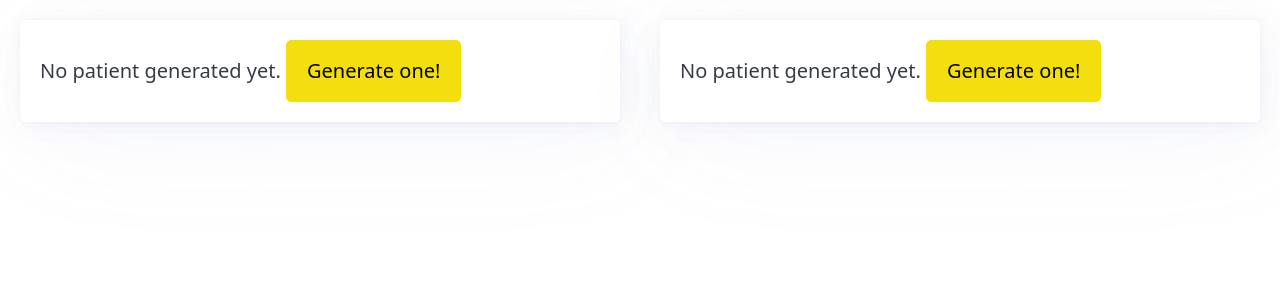
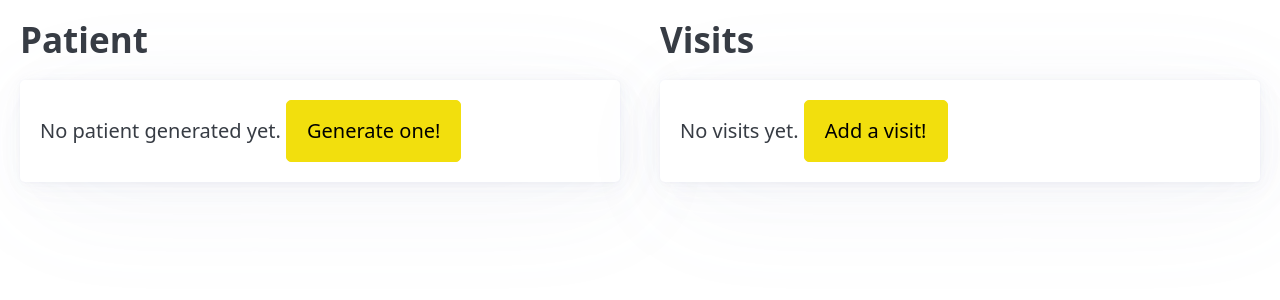
Before and after one commit to CMDJojo/ehr-param-generator, a Vue app: page / in a window 1280 px wide. Shown: the top 300 px of the page. Built offline with nearby package versions, Linux system fonts and the light colour scheme.

Commit message:
Add visits

```diff
--- a/src/App.vue
+++ b/src/App.vue
@@ -1,5 +1,6 @@
 <script setup lang="ts">
 import PatientSampler from './components/PatientSampler.vue'
+import VisitsSampler from './components/VisitsSampler.vue'
 </script>
 
 <template>
@@ -8,7 +9,7 @@ import PatientSampler from './components/PatientSampler.vue'
       <PatientSampler />
     </div>
     <div class="container split-inside">
-      <PatientSampler />
+      <VisitsSampler />
     </div>
   </main>
 </template>
--- a/src/components/PatientSampler.vue
+++ b/src/components/PatientSampler.vue
@@ -14,6 +14,7 @@ function newPatient() {
 </script>
 
 <template>
+  <h2>Patient</h2>
   <article v-if="patient">
     <header>
       {{ patient.name }}
--- /dev/null
+++ b/src/components/VisitSampler.vue
@@ -0,0 +1,28 @@
+<script setup lang="ts">
+import VisitView from '@/components/VisitView.vue'
+import { Visit } from '@/ts/visit.ts'
+
+defineProps<{
+  visit: Visit
+}>()
+
+const emit = defineEmits(['regenerate'])
+
+function newVisit() {
+  emit('regenerate')
+}
+</script>
+
+<template>
+  <article>
+    <VisitView :visit="visit" />
+
+    <footer>Not happy with this visit? Get a <a @click="newVisit">new one!</a></footer>
+  </article>
+</template>
+
+<style scoped>
+a {
+  cursor: pointer;
+}
+</style>
--- /dev/null
+++ b/src/components/VisitView.vue
@@ -0,0 +1,20 @@
+<script setup lang="ts">
+import { Visit } from '@/ts/visit'
+
+defineProps<{ visit: Visit }>()
+</script>
+
+<template>
+  Reason for visit: <strong>{{ visit.cause }}</strong>
+  <br />
+  <br />
+  <details>
+    <summary>
+      Handled by <strong>{{ visit.staff.name }}</strong
+      >, the {{ visit.staff.age }} year old {{ visit.staff.occupation }} on the clinic.
+    </summary>
+    {{ visit.staff.description }}
+  </details>
+</template>
+
+<style scoped></style>
--- /dev/null
+++ b/src/components/VisitsSampler.vue
@@ -0,0 +1,62 @@
+<script setup lang="ts">
+import { ref, type Ref } from 'vue'
+import { Prng } from '@/ts/prng.ts'
+import { Visit } from '@/ts/visit.ts'
+import VisitSampler from '@/components/VisitSampler.vue'
+
+const visits: Ref<Visit[]> = ref([])
+
+const defDeleteMsg = 'Delete all visits'
+const deleteMsg = ref(defDeleteMsg)
+
+function newVisit() {
+  const prng = Prng.randomSeed()
+  const visit = new Visit(prng)
+  visits.value.push(visit)
+}
+
+function regenerate(index: number) {
+  const prng = Prng.randomSeed()
+  const visit = new Visit(prng)
+  visits.value[index] = visit
+}
+
+function deleteAll() {
+  if (deleteMsg.value === defDeleteMsg) {
+    deleteMsg.value = 'Really delete all?'
+    setTimeout(() => (deleteMsg.value = defDeleteMsg), 5000)
+  } else {
+    visits.value = []
+  }
+}
+</script>
+
+<template>
+  <h2>Visits</h2>
+
+  <article v-if="visits.length === 0">
+    No visits yet. <button @click="newVisit">Add a visit!</button>
+  </article>
+  <template v-else>
+    <VisitSampler
+      v-for="(visit, idx) in visits"
+      :key="idx"
+      @regenerate="regenerate(idx)"
+      :visit="visit"
+    />
+    <div class="buttons">
+      <button @click="newVisit">&plus; Add visit</button>
+      <button @click="deleteAll" class="delete">&minus; {{ deleteMsg }}</button>
+    </div>
+  </template>
+</template>
+
+<style scoped>
+.delete {
+  background: red;
+}
+.buttons {
+  display: flex;
+  justify-content: space-between;
+}
+</style>
--- a/src/ts/distributions.ts
+++ b/src/ts/distributions.ts
@@ -1,7 +1,7 @@
 import { CustomDiscreteDistribution } from './sample'
 import { type Gender } from './types'
 
-export const genderDistribution: CustomDiscreteDistribution<'Male' | 'Female'> =
+export const genderDistribution: CustomDiscreteDistribution<Gender> =
   CustomDiscreteDistribution.fromPmf([
     { probMass: 0.503, elem: 'Male' },
     { probMass: 0.497, elem: 'Female' },
--- a/src/ts/visit.ts
+++ b/src/ts/visit.ts
@@ -2,7 +2,7 @@ import type { Prng } from './prng'
 import { type Staff, staffDistribution } from './staff'
 
 export class Visit {
-  causeOfVisit: string = 'Unknown'
+  cause: string = 'Unknown'
   staff: Staff
 
   constructor(prng: Prng) {
```
